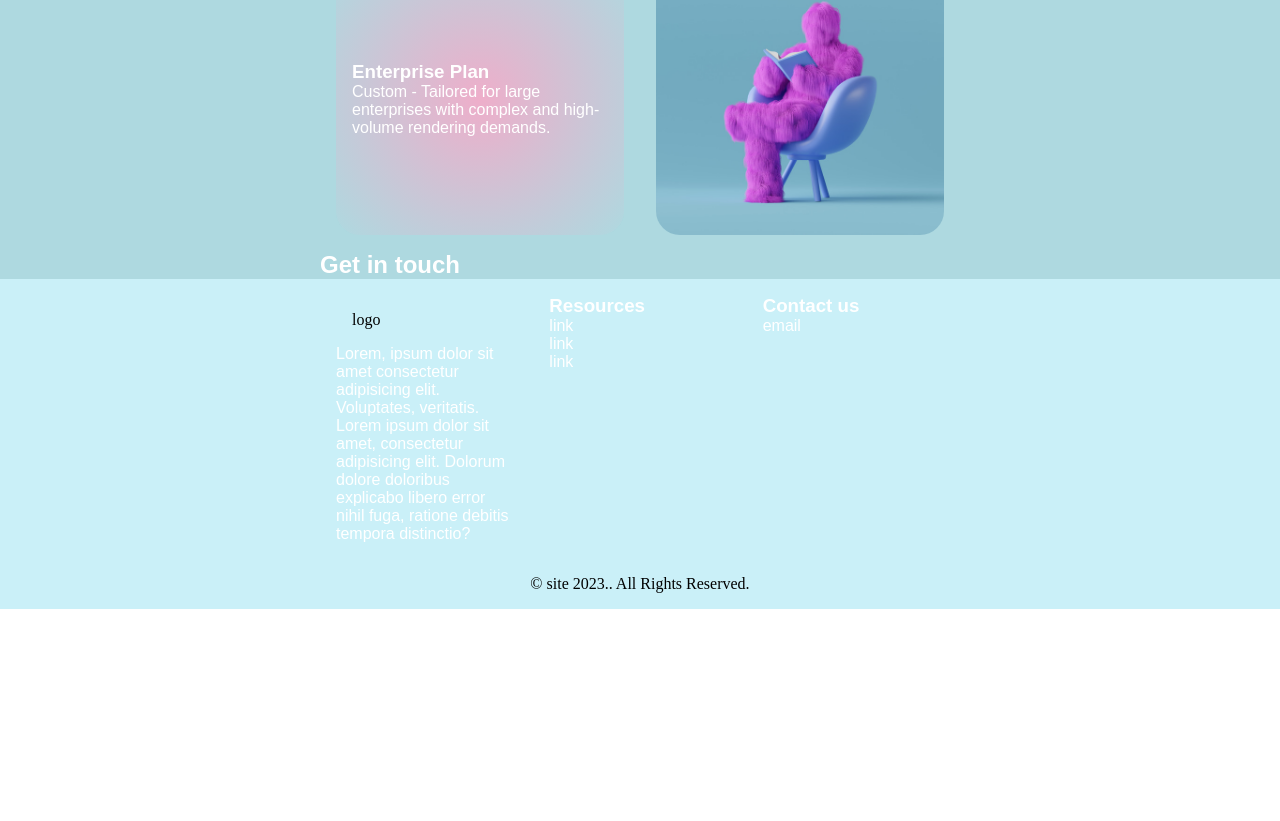
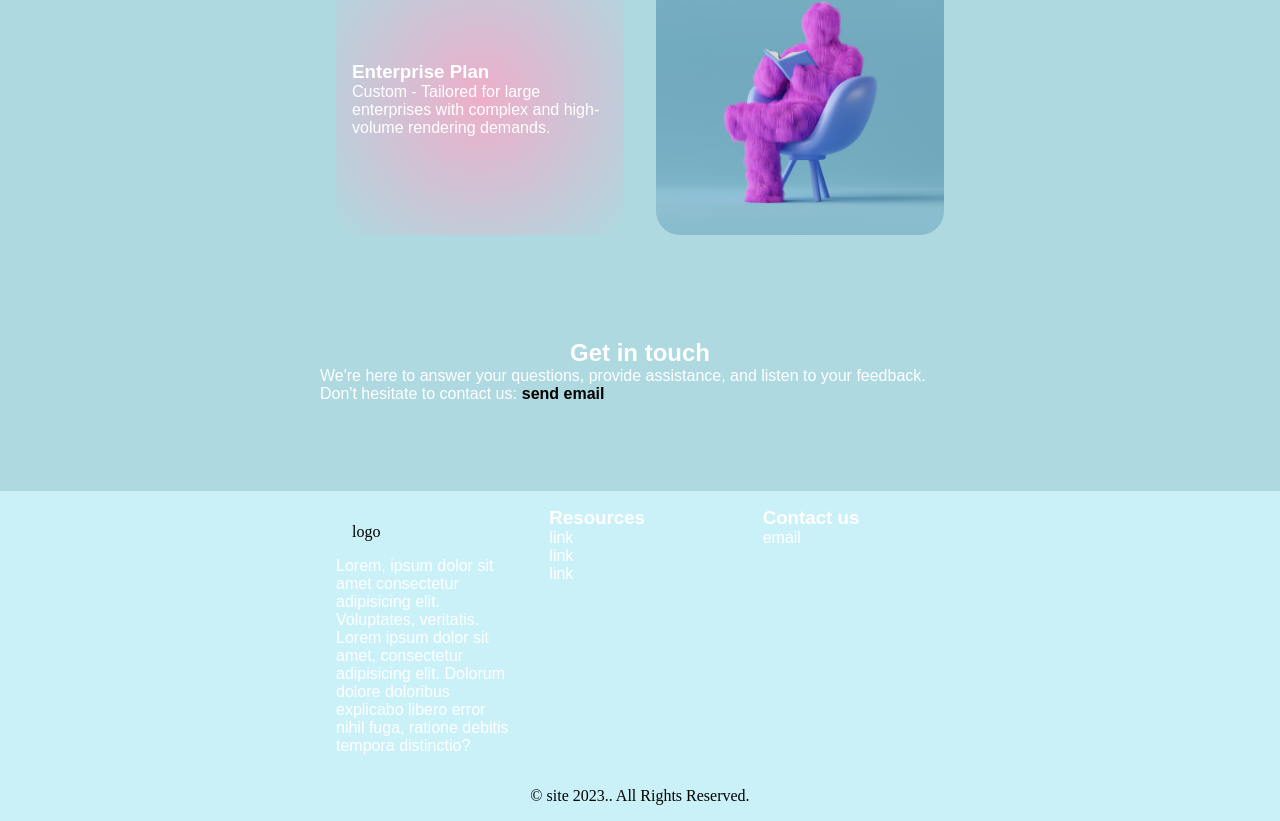
Before and after one commit to idibiatech/rend-01, a React (Vite) app in the folder render-site/: page / in a window 1280 px wide. Shown: the part 3015-3836 px from the top of the page. Before the commit the page ends 3624 px from the top, so only its background shows below. Built offline with nearby package versions, Linux system fonts and the light colour scheme.

Commit message:
safty commit, about to route

```diff
--- a/render-site/src/components/sections/SectionThree/SectionThree.jsx
+++ b/render-site/src/components/sections/SectionThree/SectionThree.jsx
@@ -2,8 +2,15 @@ import "./sectionthree.css";
 
 const SectionThree = () => {
 	return (
-		<div className="sectionTwoWrapper">
+		<div className="sectionThreeWrapper">
 			<h2 id="contact">Get in touch</h2>
+			<p>
+				We're here to answer your questions, provide assistance, and listen to
+				your feedback. Don't hesitate to contact us:
+				<a className="send-email" href="#">
+					send email
+				</a>
+			</p>
 		</div>
 	);
 };
--- a/render-site/src/components/sections/SectionThree/sectionthree.css
+++ b/render-site/src/components/sections/SectionThree/sectionthree.css
@@ -1,7 +1,25 @@
-.sectionTwoWrapper {
+.sectionThreeWrapper {
 	/* margin: 2rem 0; */
+	padding: 1rem;
+	height: 30vh;
+	display: flex;
+	flex-direction: column;
+	align-items: center;
+	justify-content: center;
+}
+.send-email {
+	color: rgb(0, 0, 0);
+	margin: 0 0.3rem;
+	font-weight: bold;
 }
 h2,
 p {
 	color: white;
 }
+
+@media screen and (min-width: 1000px) {
+	.sectionThreeWrapper {
+		padding: 3rem 1rem;
+		padding: 0 20rem;
+	}
+}
--- a/render-site/src/components/sections/sectionTwo/SectionTwo.css
+++ b/render-site/src/components/sections/sectionTwo/SectionTwo.css
@@ -65,6 +65,12 @@
 .feature-img-four {
 	background-image: url("../../../assets/img4.jpg");
 }
+.feature-img-one:hover,
+.feature-img-two:hover,
+.feature-img-three:hover,
+.feature-img-four:hover {
+	background-size: 101%;
+}
 @media screen and (min-width: 1000px) {
 	.sectionTwoWrapper {
 		padding: 3rem 1rem;
```
